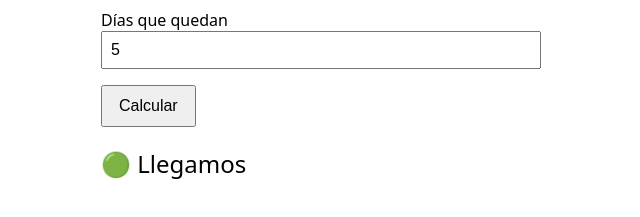
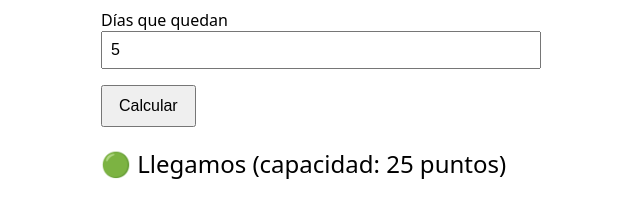
Before and after one commit to christianblois93-ops/llegamos-al-sprint, a plain HTML site: page index.html in a window 1280 px wide. Both pictures are taken after a click on the button "Calcular". Shown: the part 167-384 px from the top of the page, without its empty margins (329-969 px from the left). Drawn offline with Linux system fonts and the light colour scheme.

Commit message:
Show sprint capacity next to the status
The page now explains the color: "🟡 Justo (capacidad: 25 puntos)".
Adds sprintCapacity() and a test for it.

Co-Authored-By: Claude Opus 5.5 <noreply@anthropic.com>

```diff
--- a/index.html
+++ b/index.html
@@ -28,7 +28,8 @@
     document.getElementById("check").addEventListener("click", () => {
       const points = Number(document.getElementById("points").value);
       const days = Number(document.getElementById("days").value);
-      document.getElementById("result").textContent = LABELS[sprintStatus(points, days)];
+      document.getElementById("result").textContent =
+        LABELS[sprintStatus(points, days)] + " (capacidad: " + sprintCapacity(days) + " puntos)";
     });
   </script>
 </body>
--- a/sprint.js
+++ b/sprint.js
@@ -1,9 +1,14 @@
 // How many story points the team finishes per day (fictional demo value).
 const POINTS_PER_DAY = 5;
 
+// How many points the team can still finish before the sprint ends.
+function sprintCapacity(daysLeft) {
+  return daysLeft * POINTS_PER_DAY;
+}
+
 // Returns "green", "yellow" or "red" for the sprint.
 function sprintStatus(pendingPoints, daysLeft) {
-  const capacity = daysLeft * POINTS_PER_DAY;
+  const capacity = sprintCapacity(daysLeft);
 
   if (pendingPoints <= capacity * 0.8) return "green"; // comfortable
   if (pendingPoints <= capacity) return "yellow";      // tight
@@ -11,4 +16,4 @@ function sprintStatus(pendingPoints, daysLeft) {
 }
 
 // Lets the tests (Node) use the function too; the browser ignores this line.
-if (typeof module !== "undefined") module.exports = { sprintStatus };
+if (typeof module !== "undefined") module.exports = { sprintStatus, sprintCapacity };
```
Also changed, not shown: sprint.test.js (+5 -1 lines).
